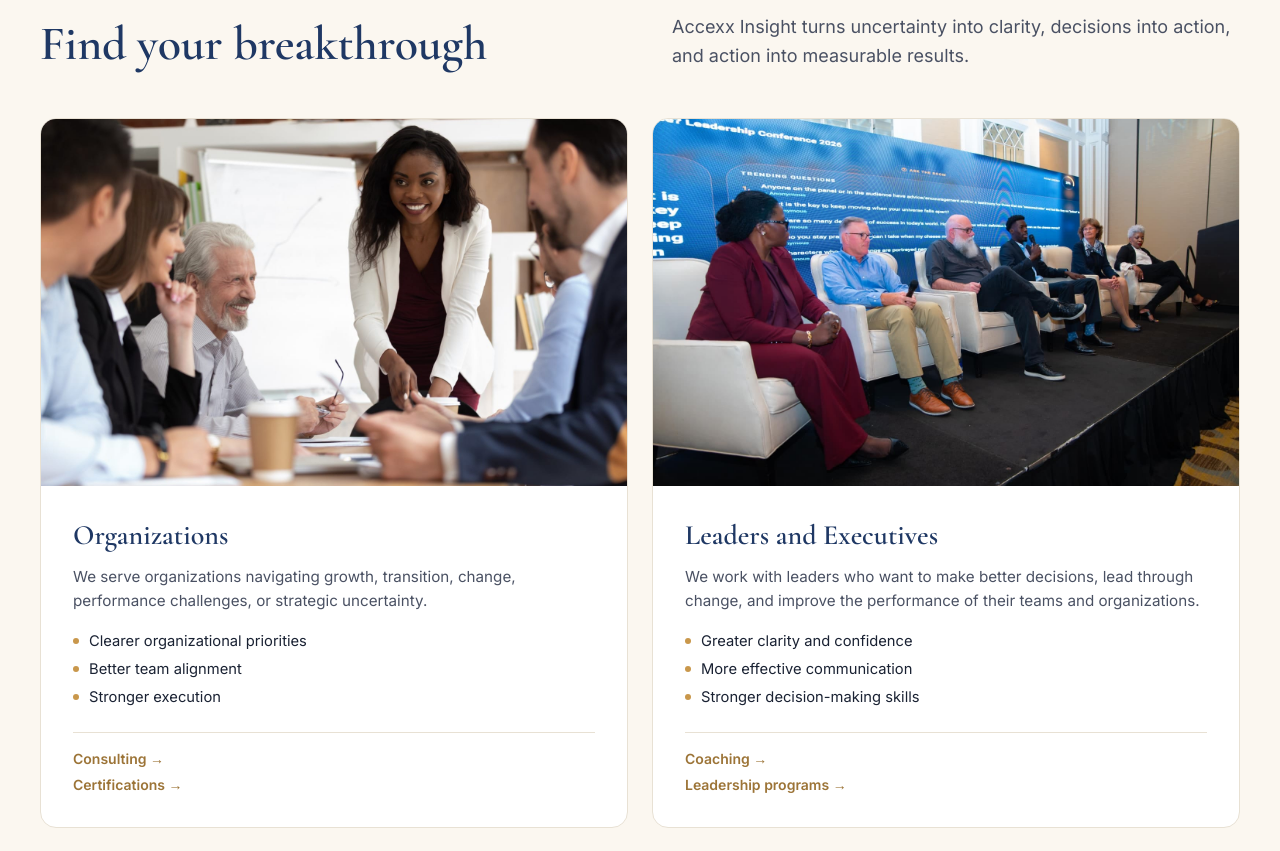
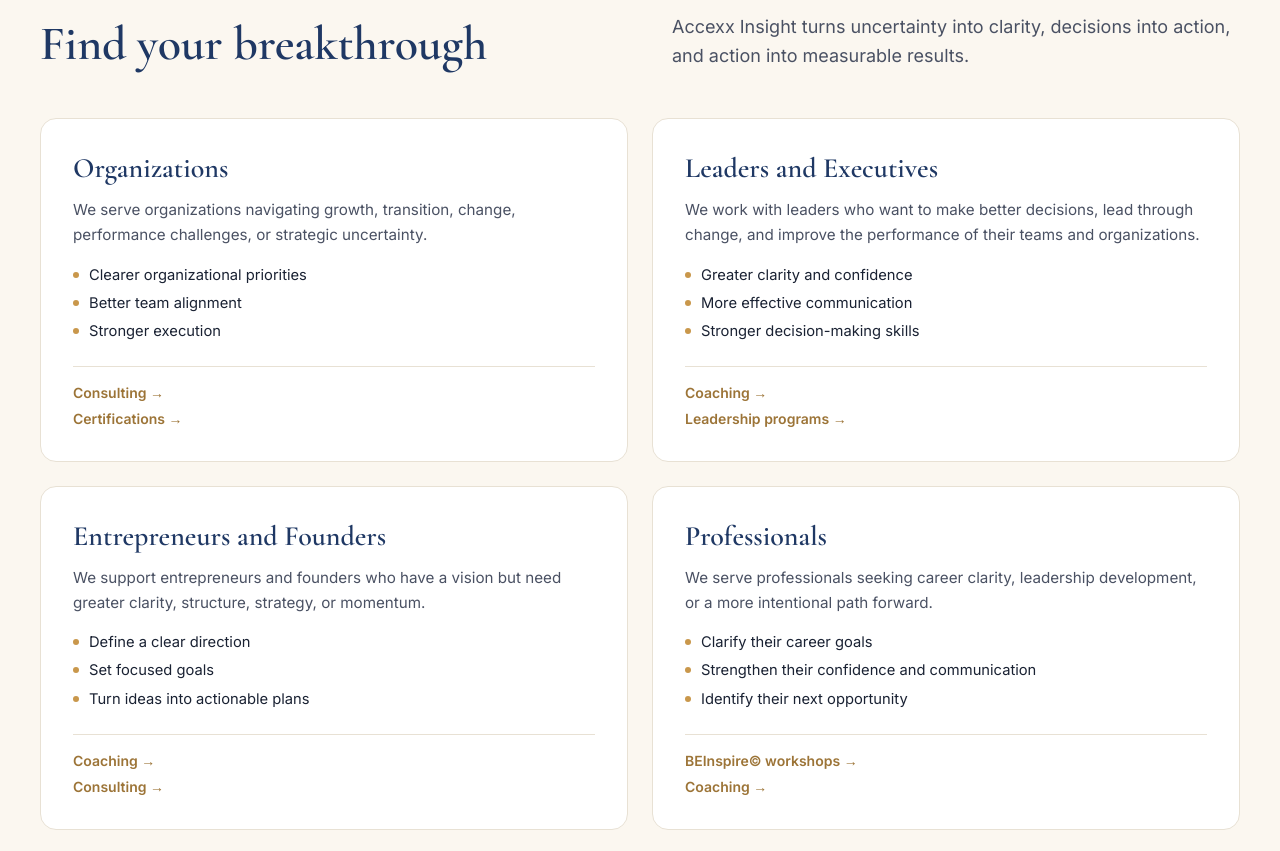
Before and after one commit to SHAFIQUEKHANZADA/accexx, a Next.js app: page / in a window 1280 px wide. Shown: the part 1666-2517 px from the top of the page. Built offline with nearby package versions, Linux system fonts and the light colour scheme; no server answers.

Commit message:
Home: remove photos from Find your breakthrough cards (Dr. A, 2026-10-07)
Co-Authored-By: Claude Opus 5.5 <noreply@anthropic.com>

```diff
--- a/src/app/page.tsx
+++ b/src/app/page.tsx
@@ -129,20 +129,15 @@ function Philosophy() {
 
 /* Find your breakthrough (who we serve) ---------------------------------------- */
 
-// Where each audience usually starts (site navigation only). Dr. A (2026-10-01): photos on the
-// first two cards only, very large with the text below; none on cards 3 and 4.
+// Where each audience usually starts (site navigation only). No photos (Dr. A, 2026-10-07: "we don't need pictures there").
 const audienceCards: Record<string, { photo?: string; alt?: string; links: { label: string; href: string }[] }> = {
   Organizations: {
-    photo: "/images/consulting-meeting.jpg",
-    alt: "A leadership team in a working session",
     links: [
       { label: "Consulting", href: "/services/consulting" },
       { label: "Certifications", href: "/education/certifications" },
     ],
   },
   "Leaders and Executives": {
-    photo: "/images/events/wmmc-2026-02.jpg",
-    alt: "Leaders on a panel at the Why Move My Cheese? Leadership Conference 2026",
     links: [
       { label: "Coaching", href: "/services/coaching" },
       { label: "Leadership programs", href: "/education/leadership" },
```
